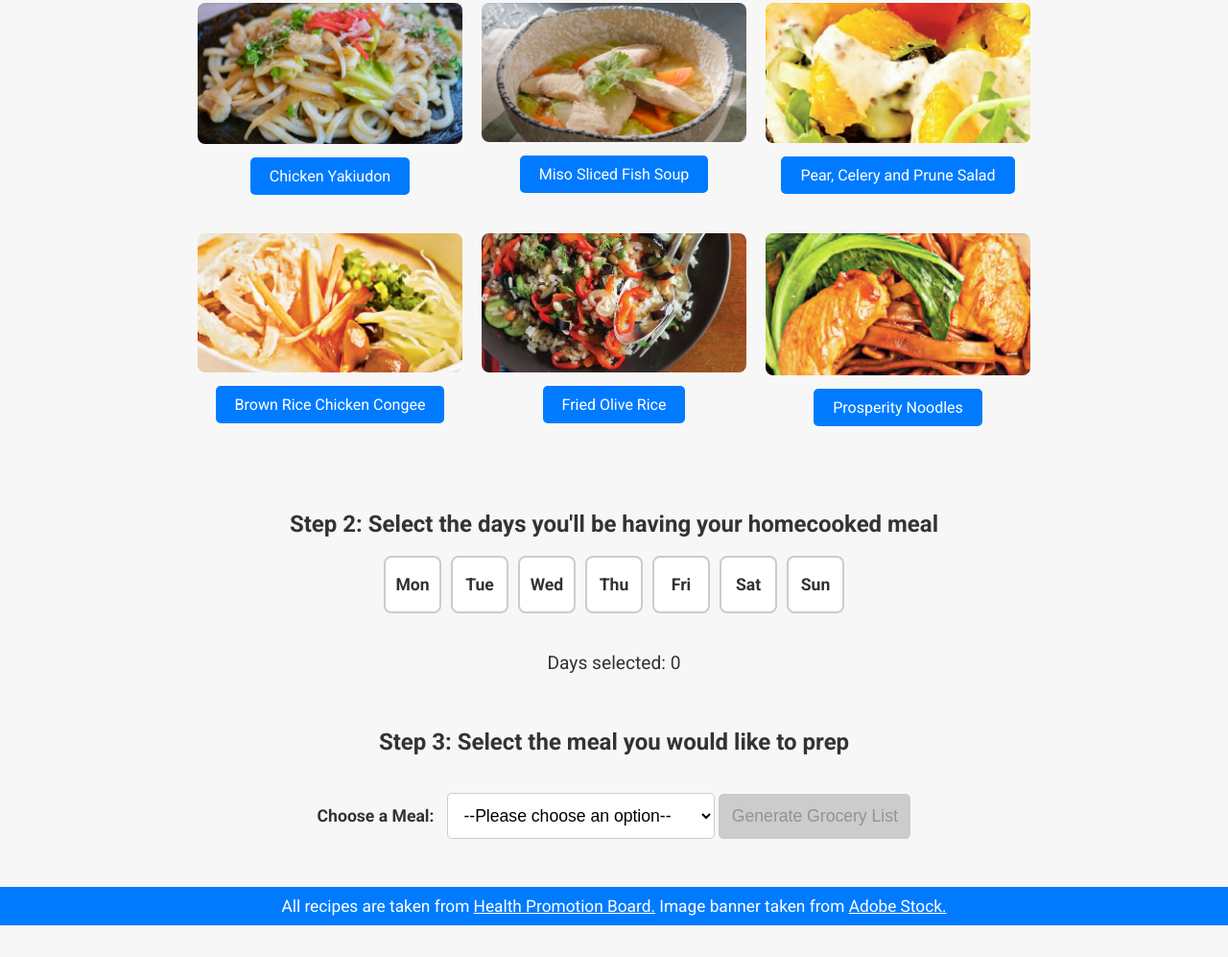
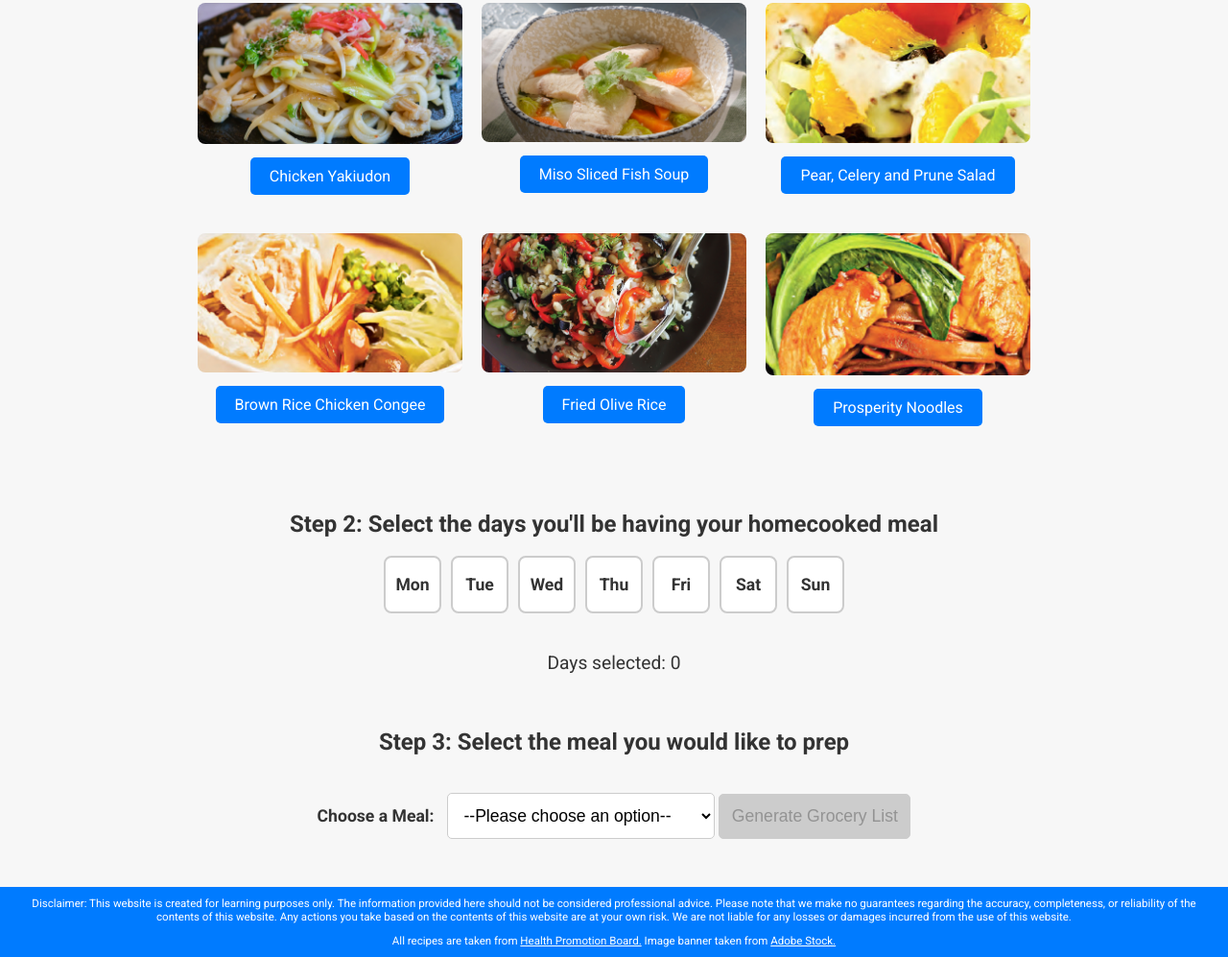
Before and after one commit to HM319/techup-huimin1, a plain HTML site: page index.html in a window 1280 px wide. Shown: the part 425-1422 px from the top of the page at 96% size. Before the commit the page ends 1389 px from the top, so only its background shows below. Drawn offline with Linux system fonts and the light colour scheme.

Commit message:
final design

```diff
--- a/index.html
+++ b/index.html
@@ -107,6 +107,8 @@
     </main>
 
     <footer>
+        <p>Disclaimer: This website is created for learning purposes only. The information provided here should not be considered professional advice. Please note that we make no guarantees regarding the accuracy, completeness, or reliability of the contents of this website. Any actions you take based on the contents of this website are at your own risk. We are not liable for any losses or damages incurred from the use of this website.</p>
+        <br>
         <p>All recipes are taken from <a href="https://www.healthhub.sg/programmes/nutrition-hub/healthy-recipes#home" target="_blank">Health Promotion Board.</a> Image banner taken from <a href="https://stock.adobe.com/search?k=meal+prep" target="_blank">Adobe Stock.</a></p>
     </footer>
 
--- a/style.css
+++ b/style.css
@@ -220,7 +220,7 @@ footer {
     background-color: #007BFF;
     color: white;
     padding: 10px;
-    font-size: 0.9em;
+    font-size: 0.6em;
 }
 
 footer a {
```
